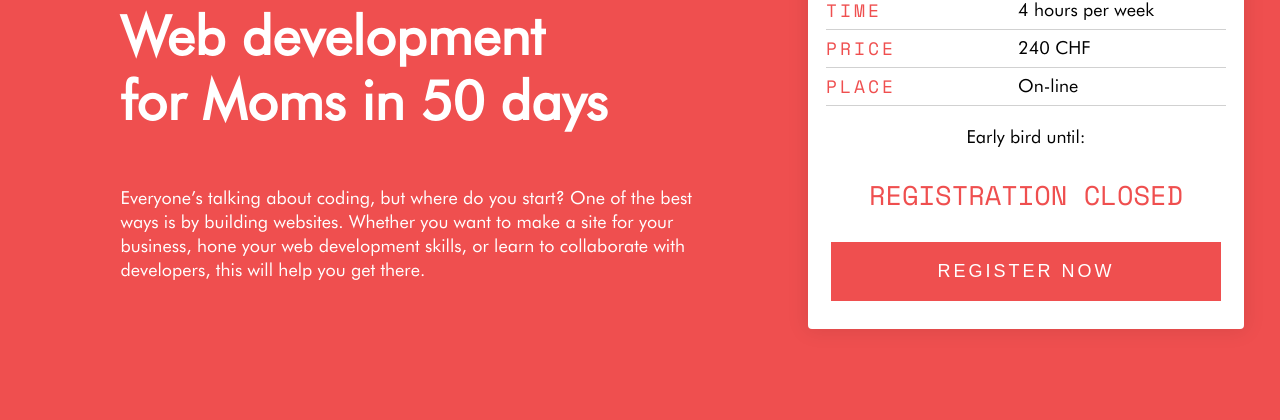
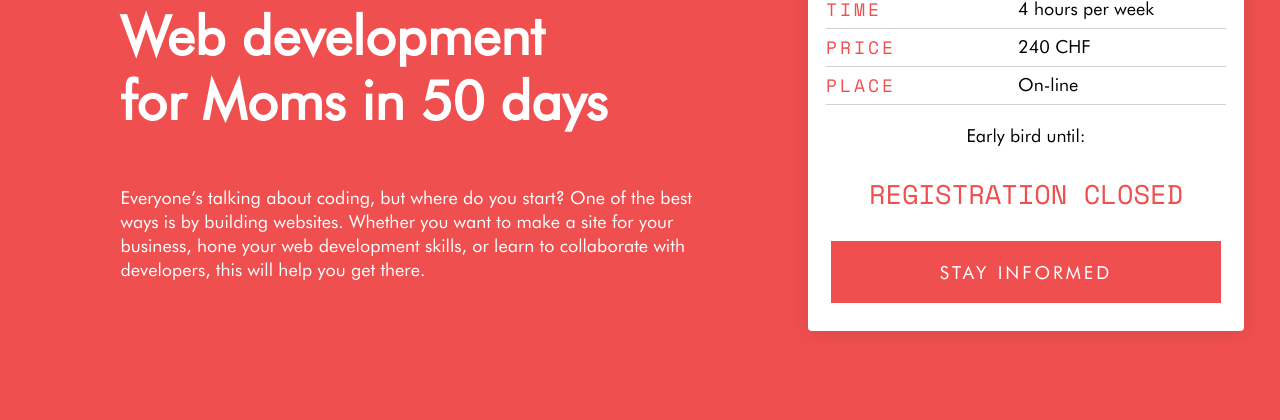
Before and after one commit to hharen/mltc_jekyll, a Jekyll site: the page built from web-development.html, in a window 1280 px wide and 900 px high, scrolled down 396 px. Shown: the top 420 px of the window. Built offline with Jekyll 4.4.1, drawn with Linux system fonts in a browser that asks for light colours; nearby versions of some CDN libraries; some of the changed text lies outside the part shown.

Commit message:
Comment out Stripe scripts as payment gate is not active

```diff
--- a/_includes/layout_header.html
+++ b/_includes/layout_header.html
@@ -51,6 +51,6 @@
     </script>
     <!-- End MailerLite Universal -->
 
-    <script src="https://js.stripe.com/v3/"></script>
+    <!-- <script src="https://js.stripe.com/v3/"></script> -->
   </head>
   <body>
--- a/web-development.html
+++ b/web-development.html
@@ -19,16 +19,16 @@
 
         <div class="course-info hero-right">
           {% include layout_web_dev_course_card.html %}
-          <!-- <a href="#footer" class="button primary-button big">Stay informed</a> -->
-          <button href='#footer' class="button primary-button big checkout-button-sku_FkA4plDJKWqJ3B"
+          <a href="#footer" class="button primary-button big">Stay informed</a>
+          <!-- <button href='#footer' class="button primary-button big checkout-button-sku_FkA4plDJKWqJ3B"
             role="link"
             type="button">Register now
-          </button>
+          </button> -->
         </div>
 
         <div id="error-message"></div>
 
-        <script>
+        <!-- <script>
         (function() {
           var stripe = Stripe('pk_live_No4I1hI6Tnl3Qb0SgR7YVbpW00PxOKOWrd');
 
@@ -59,7 +59,7 @@
             });
           }
         })();
-        </script>
+        </script> -->
 
       </div>
       <div></div>
@@ -177,14 +177,14 @@
 
           <div class="course-info hero-right">
             {% include layout_web_dev_course_card.html %}
-<!--             <a href="#footer" class="button primary-button big">Stay informed</a>
- -->        <button href='#footer' class="button primary-button big checkout-button-sku_FkA4plDJKWqJ3B"
+            <a href="#footer" class="button primary-button big">Stay informed</a>
+            <!-- <button href='#footer' class="button primary-button big checkout-button-sku_FkA4plDJKWqJ3B"
               role="link"
               type="button">Register now
-            </button>
+            </button> -->
           </div>
 
-          <div id="error-message"></div>
+          <!-- <div id="error-message"></div>
 
           <script>
         (function() {
@@ -217,7 +217,7 @@
             });
           }
         })();
-        </script>
+        </script> -->
         </div>
       </div>
 
```
Also changed, not shown: seo-course.html (+4 -4 lines).
